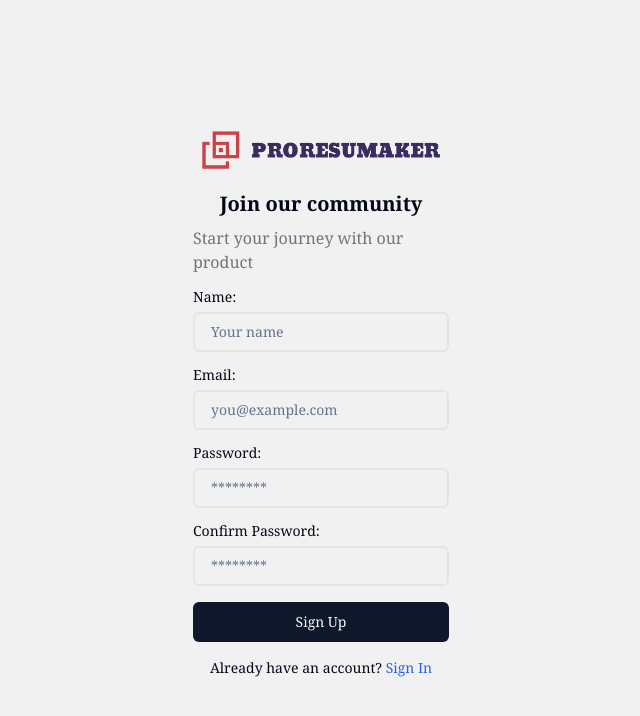
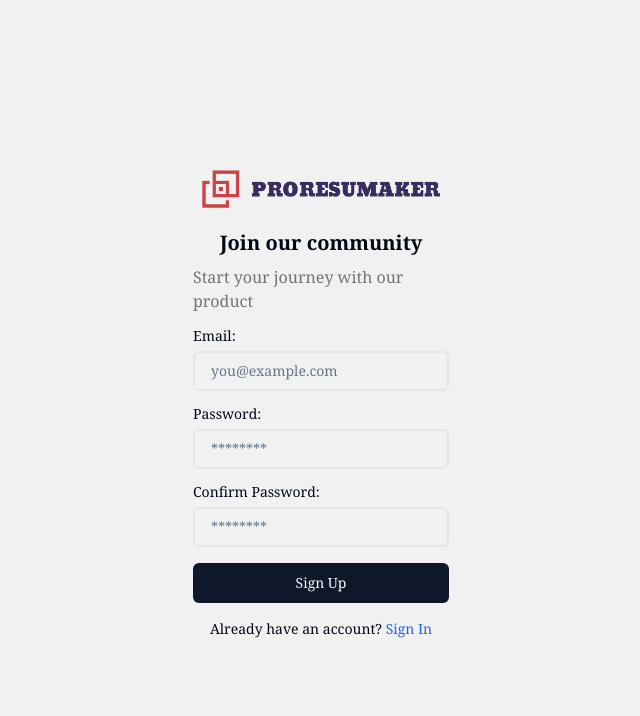
Before and after one commit to yachaoxiong/proResuMaker, a Next.js app: page /signup in a window 1280 px wide. Shown: the top 716 px of the page, without its empty margins (319-959 px from the left). Built offline with nearby package versions, Linux system fonts and the light colour scheme; no server answers.

Commit message:
commet out name input field

```diff
--- a/app/signup/page.tsx
+++ b/app/signup/page.tsx
@@ -65,12 +65,12 @@ export default function Signup({
           className="animate-in flex-1 flex flex-col w-full justify-center gap-4 text-foreground font-serif"
           action={signUp}
         >
-          <AppInput
+          {/* <AppInput
             title="Name:"
             placeholder="Your name"
             required={true}
             name='name'
-          />
+          /> */}
           <AppInput
             title="Email:"
             placeholder="you@example.com"
```
